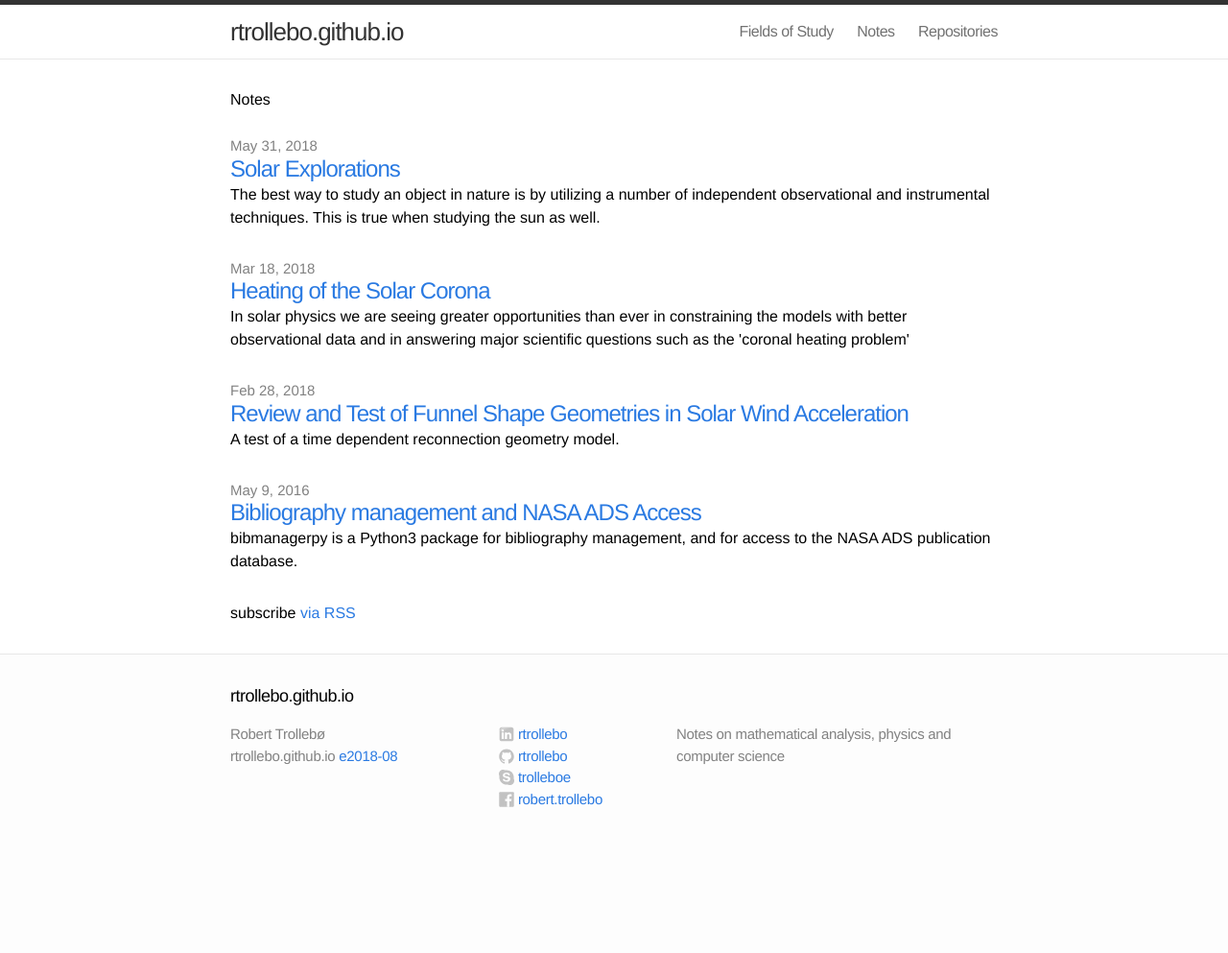
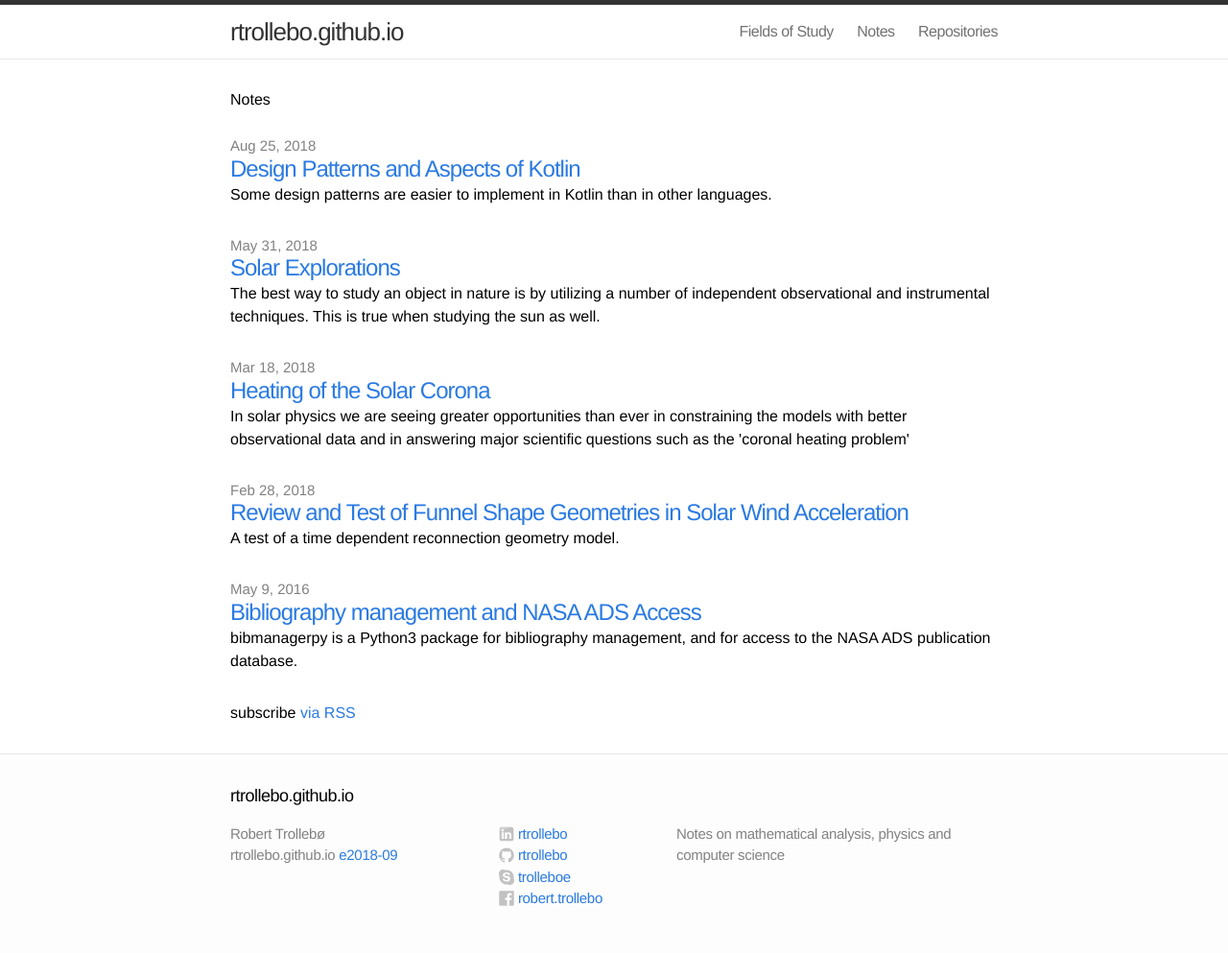
Before and after one commit to rtrollebo/rtrollebo.github.io, a Jekyll site: the page built from notes.html, in a window 1280 px wide. Shown: the whole page at 96% size. Built offline with Jekyll 4.4.1, drawn with Linux system fonts in a browser that asks for light colours; before the commit the page ends 900 px from its top, so only the background shows below that; part of the change alters nothing that is shown.

Commit message:
rtrollebo.github.io-e2018-09
* New note: design patterns in Kotlin

```diff
--- a/_data/editions.yml
+++ b/_data/editions.yml
@@ -1,3 +1,7 @@
+- edition: e2018-09
+  frontmatter: Design Patterns and Aspects of Kotlin
+  changes: A new note covering some of the fascinating language features of the Kotlin programming language, and how these features simplifies some well known design practises.
+
 - edition: e2018-08
   frontmatter: Parker Solar Probe Mission Data
   changes: Key Mission Data
--- /dev/null
+++ b/_posts/2018-08-25-design-patterns-kotlin.md
@@ -0,0 +1,79 @@
+---
+layout: post
+title: "Design Patterns and Aspects of Kotlin"
+date: 2018-08-25
+date_updated: 2018-08-29
+abst: "Some design patterns are easier to implement in Kotlin than in other languages."
+categories: design-patterns computer-science kotlin
+
+---
+
+# The Kotlin programming language
+
+The [Kotlin programming language](http://kotlinlang.org) is a statically typed language with strong emphasis on functional programming. Designed to run on the Java Virtual Machine (JVM), Kotlin inherits the architecture (near-)independent advantages from Java.
+
+The evolution of programming languages is related to the evolution of development culture, practices, design principles, the software industry and theory in computer science. Kotlin is a relatively new language, and since it was designed by JetBrains in 2011 it has gained widespread adoption. Its growth may be attributed to some interesting language features and properties, some of which will be mentioned in this note.
+
+# Patterns
+
+In this note, I demonstrate how the [strategy pattern](#strategy-pattern-in-kotlin) and the [singleton pattern](#singleton-pattern-in-kotlin) can be coded in Kotlin.
+
+## Strategy Pattern in Kotlin
+
+The strategy pattern is one of the original behaviour patterns defined in Gamma, "Design Patterns". According to Gamma, the intent of a strategy pattern is to
+
+*Define a family of algorithms, encapsulate each one, and make interchangeable. Strategy lets the algorithm vary independently from clients that use it.*
+
+Adopting this pattern makes it easier to apply several operations that conform to a common contract. And no subclassing or inheritance is necessary using *Strategy*.
+
+Consider a simple class with one method. In Kotlin, it is possible to make several overrideable methods (strategies) in this way:
+
+    class Example(val CoreStrategy: (Double, Double) -> Double) {
+        fun calculate(a: Double, b: Double){
+            println("calculation: ${CoreStrategy.invoke(a, b)}")
+        }
+    }
+
+    val strategy1 = { x: Double, y: Double -> x + y }
+    val strategy2 = { x: Double, y: Double -> x * y }
+
+
+    fun main(args: Array<String>) {
+
+        val example1 = Example(strategy1);
+        val example2 = Example(strategy2);
+
+        example1.calculate(3.0, 4.0);
+        example2.calculate(3.0, 4.0);
+    }
+
+Two strategies have been defined. One that adds two numbers, and another that multiplies numbers. Running this code with `x = 3.0` and  `y = 4.0` would (not unexpectedly) output,
+
+    calculation: 7.0
+    calculation: 12.0
+
+
+To achieve the same thing in Java we would declare an interface (according to Java coding style). In Kotlin, however, strategy pattern can be achieved through concepts such as [Function Type](https://kotlinlang.org/docs/reference/lambdas.html#function-types) and [Higher Order Functions and Lambdas](https://www.kotlinlang.org/docs/reference/lambdas.html). A *Function Type* is a type signature not unlike those found in Haskell. In the above code example we see that the strategy `CoreStrategy` is specified as a function type `val CoreStrategy: (Double, Double) -> Double` (a function signature accepting two arguments each of type double, and returns a value of type double). The function signature matches the structure of the strategy operation lambda definitions (`strategy1` and `strategy2`).
+
+As a side note, we also see that in Kotlin it is possible to define functions in the same namespace as classes, much the same way as in Python.
+
+## Singleton Pattern in Kotlin
+
+It is sometimes useful to embed instance control into the design. According to Gamma "Design Patterns", the intent of a singleton is to,
+
+*Ensure a class only has one instance, and provide a global point of access to it.*
+
+Kotlin has native support for object declarations,
+
+    object TestObject
+        {
+            fun testMethod() {
+                // definition
+            }
+        }
+
+The `testMethod` method can be used in the code as `TestObject.testMethod()`.
+
+The `object` definitions in Kotlin is thread-safe. Moreover, since there is no "static" keyword in Kotlin (static members can not be declared explicitly), the `object` offer a static-like behaviour, which is sometimes useful.
+
+On the level of the JVM, an `object` is implemented as a class with static members that keeps track of the creation of the instance. In Java we would have to implement this class ourselves (with the potential pitfalls involved in thread-handling). However, Kotlin takes care of instance-handling, in a safe manner.
```
